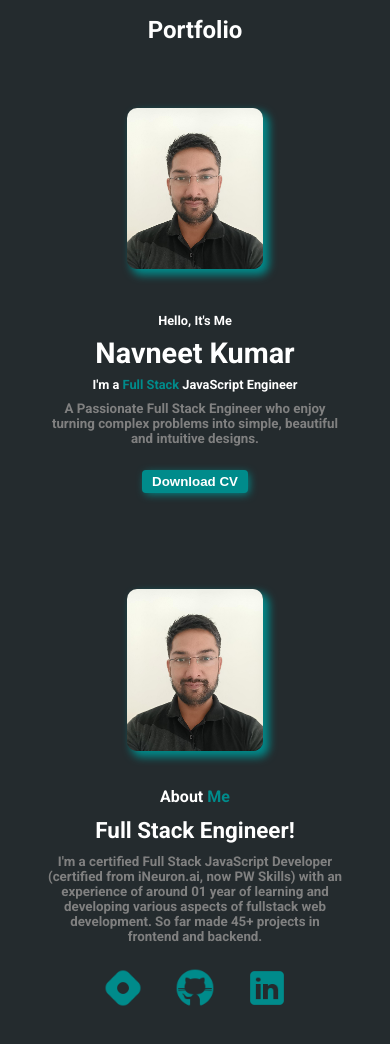
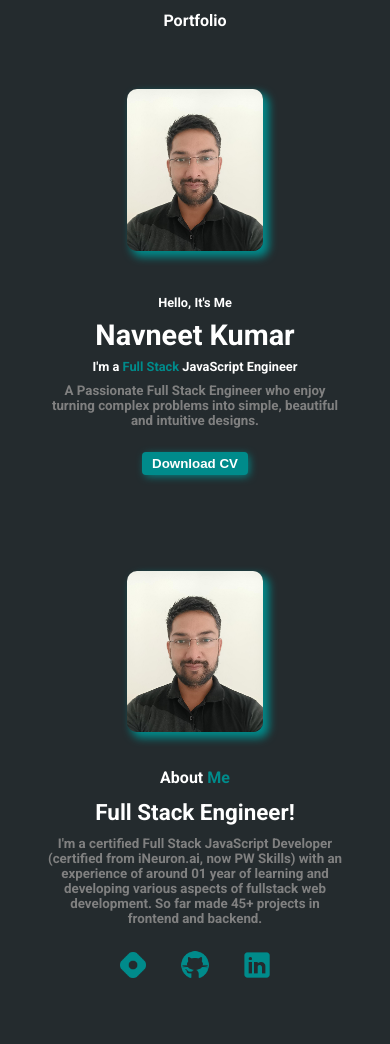
Before and after one commit to navneetkumar22/new_portfolio, a React (Create React App) app: page / in a window 390 px wide. Shown: the top 1044 px of the page. Built offline with nearby package versions, Linux system fonts and the light colour scheme.

Commit message:
some editing for responsiveness

```diff
--- a/src/components/About.js
+++ b/src/components/About.js
@@ -10,13 +10,13 @@ const About = () => {
 
     useEffect(() => {
         const sr1 = ScrollReveal({
-            duration: 1000,
+            duration: 2000,
             delay: 200,
             easing: 'ease-out',
             origin: 'bottom',
             distance: '60px'
         });
-        sr1.reveal('.about-div');
+        sr1.reveal('.about-div div');
     })
     return (
         <section className='about' id='about'>
--- a/src/components/Contact.js
+++ b/src/components/Contact.js
@@ -6,13 +6,14 @@ const Contact = () => {
 
     useEffect(() => {
         const sr1 = ScrollReveal({
-            duration: 1000,
+            duration: 1500,
             delay: 200,
             easing: 'ease-out',
             origin: 'bottom',
-            distance: '50px'
+            distance: '80px'
         });
         sr1.reveal('.contact-box div');
+        sr1.reveal('.contact-btn');
     })
     return (
         <section className='contacts' id='contact'>
--- a/src/components/Home.js
+++ b/src/components/Home.js
@@ -7,13 +7,14 @@ const Home = () => {
 
     useEffect(() => {
         const sr1 = ScrollReveal({
-            duration: 1000,
+            duration: 2000,
             delay: 200,
             easing: 'ease-out',
             origin: 'left',
             distance: '50px'
         });
         sr1.reveal('.text');
+        sr1.reveal('.resume');
     });
 
     return (
--- a/src/components/Services.js
+++ b/src/components/Services.js
@@ -9,7 +9,7 @@ const Services = () => {
 
     useEffect(() => {
         const sr1 = ScrollReveal({
-            duration: 1000,
+            duration: 2000,
             delay: 200,
             easing: 'ease-out',
             origin: 'bottom',
--- a/src/styles/About.css
+++ b/src/styles/About.css
@@ -94,4 +94,8 @@
     .about-text p {
         font-size: smaller;
     }
+
+    .about-btn img {
+        height: 30px;
+    }
 }
--- a/src/styles/Card.css
+++ b/src/styles/Card.css
@@ -17,7 +17,6 @@
     width: 250px;
     height: 140px;
     transition: 0.4s ease;
-    /* background-color: black; */
 }
 
 .image-div img:hover {
@@ -48,7 +47,7 @@
 .details {
     position: absolute;
     z-index: 99;
-    width: 60%;
+    /* width: 60%; */
 }
 
 .details h2 {
--- a/src/styles/Navbar.css
+++ b/src/styles/Navbar.css
@@ -59,11 +59,14 @@ a:hover {
 
 @media screen and (max-width:420px) {
     .navbar {
-        padding: 1rem 3rem;
+        padding: 0.7rem 3rem;
     }
 
     .logo {
         margin: auto;
+    }
+    .logo h1{
+        font-size: 1rem;
     }
 
     .nav-items {
--- a/src/styles/Services.css
+++ b/src/styles/Services.css
@@ -70,6 +70,9 @@
 
 @media screen and (max-width:420px) {
 
+    .service-box{
+        width: 100%;
+    }
     .service-box p {
         font-size: smaller;
     }
```
